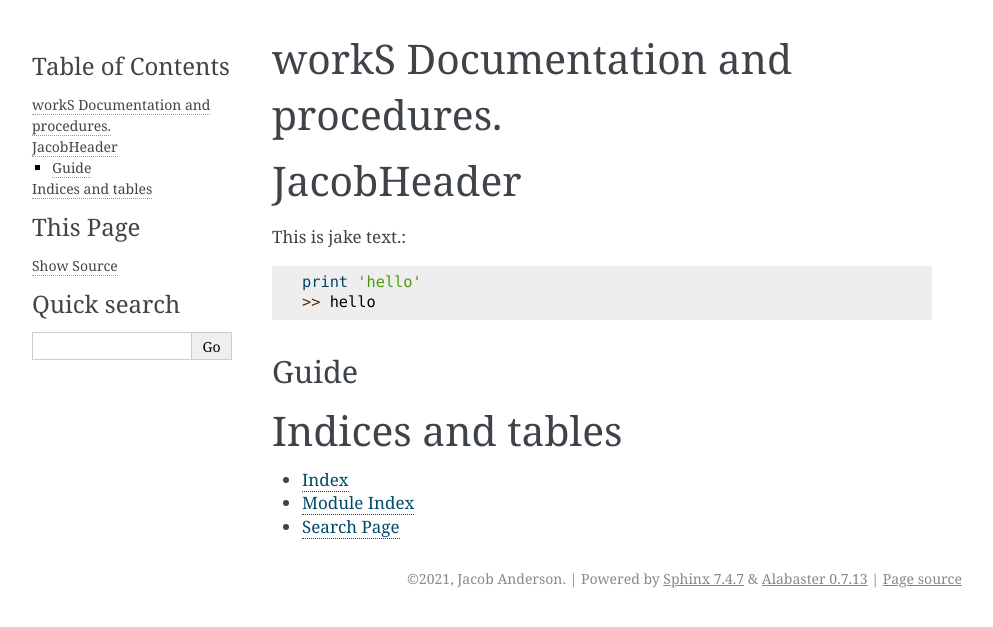
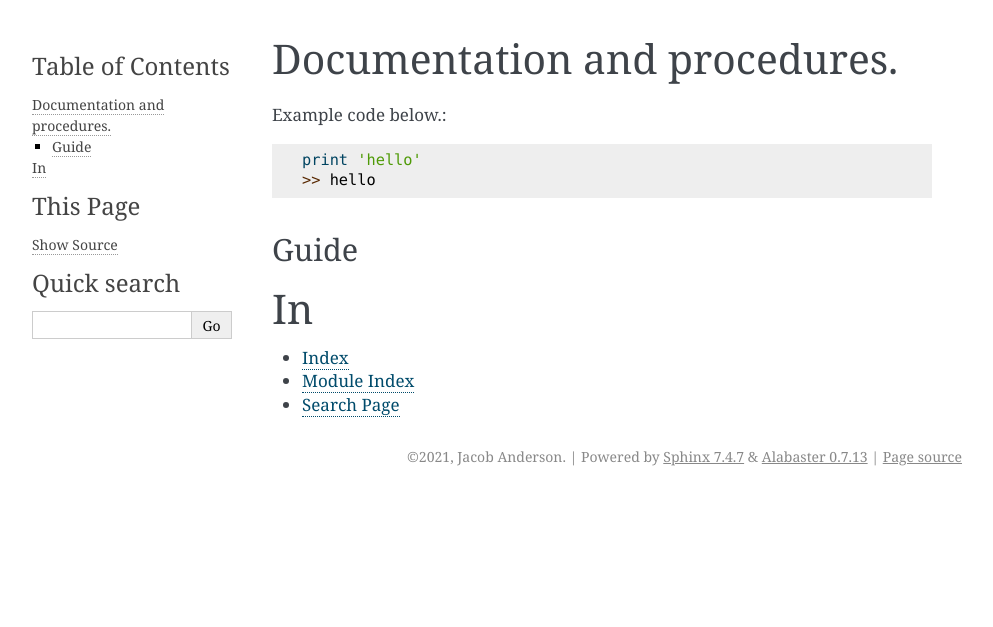
Before and after one commit to JakeyNZ/workDocs, a Sphinx documentation site: the page built from docs/index.rst, in a window 1280 px wide. Shown: the top 627 px of the page, without its empty margins (148-1141 px from the left). Built offline with Sphinx 7.4.7, drawn with Linux system fonts in a browser that asks for light colours.

Commit message:
updated rst file

```diff
--- a/docs/conf.py
+++ b/docs/conf.py
@@ -38,8 +38,14 @@ release = u'0.0.1'
 # Add any Sphinx extension module names here, as strings. They can be
 # extensions coming with Sphinx (named 'sphinx.ext.*') or your custom
 # ones.
+
+import sphinx_rtd_theme
+
 extensions = [
+	"sphinx_rtd_theme",
 ]
+
+html_theme = "sphinx_rtd_theme"
 
 # Add any paths that contain templates here, relative to this directory.
 templates_path = ['ntemplates']
--- a/docs/index.rst
+++ b/docs/index.rst
@@ -1,30 +1,23 @@
-.. workdocs documentation master file, created by
-   sphinx-quickstart on Sat Jan  9 22:36:23 2021.
-   You can adapt this file completely to your liking, but it should at least
-   contain the root `toctree` directive.
+Documentation and procedures.
+=============================
 
-workS Documentation and procedures.
-===================================
-
-JacobHeader
-===========
-
-This is jake text.::
+Example code below.::
 
 	print 'hello'
         >> hello
+
 Guide
 ^^^^^
 
-.. toctree::
+..  toctree::
    :maxdepth: 3
    :caption: Contents:
    license
    help
    wtf
 
-Indices and tables
-==================
+In
+==
 
 * :ref:`genindex`
 * :ref:`modindex`
```
